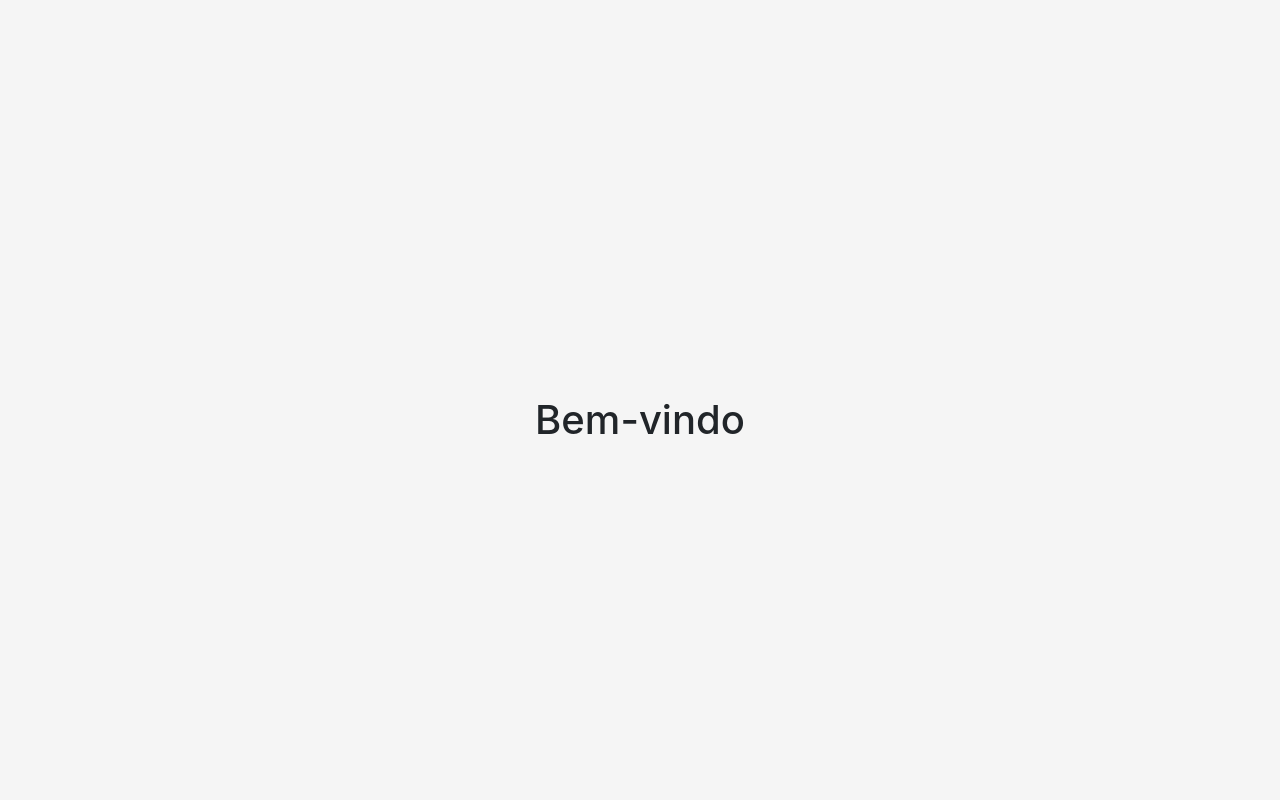
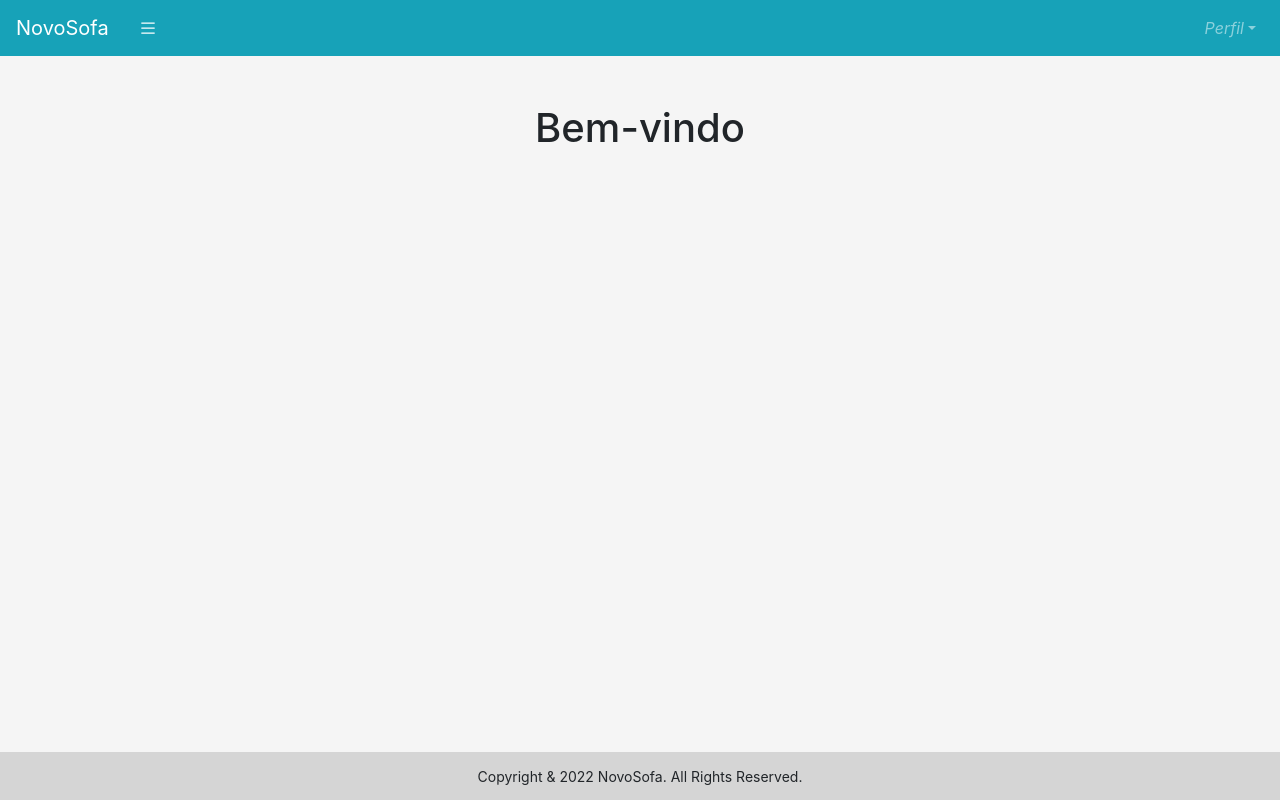
Before and after one commit to Vitoria-Emanuely/NovoSofa, a Vue app: page / in a window 1280 px wide. Built offline with nearby package versions, Linux system fonts and the light colour scheme.

Commit message:
Ajustes merge

```diff
--- a/src/App.vue
+++ b/src/App.vue
@@ -1,5 +1,5 @@
 <template>
-  <div id="app" class="vh-100 d-flex flex-column justify-content-center">
+  <div id="app" class="vh-100">
     <router-view/>
   </div>
 </template>
--- a/src/router/index.js
+++ b/src/router/index.js
@@ -9,13 +9,8 @@ const router = new VueRouter({
   routes: [
     {
       path: '/',
-      component: () => import('@/layouts/BlankLayout.vue'),
+      component: () => import('@/layouts/DefaultLayout.vue'),
       children: [
-        {
-          path: '/login',
-          name: 'Login',
-          component: () => import('@/pages/LoginView.vue')
-        },
         {
           path: '',
           name: 'Home',
@@ -25,6 +20,18 @@ const router = new VueRouter({
           path: 'perfil',
           name: 'perfil',
           component: () => import('@/pages/PerfilView.vue')
+        }
+      ]
+    },
+
+    {
+      path: '/',
+      component: () => import('@/layouts/BlankLayout.vue'),
+      children: [
+        {
+          path: '/login',
+          name: 'Login',
+          component: () => import('@/pages/LoginView.vue')
         }
       ]
     },
```
